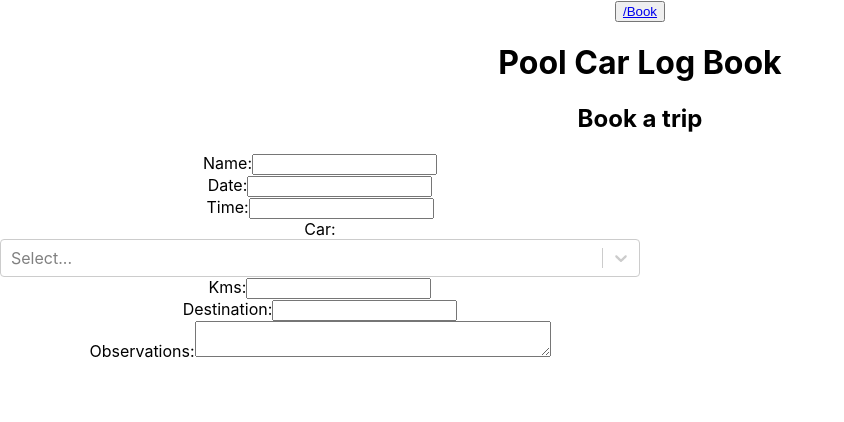
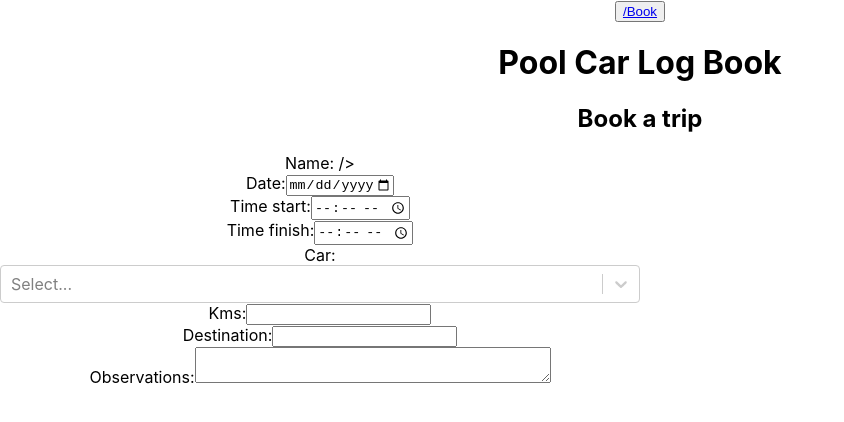
Before and after one commit to inesqtr/PoolCarLogbook-Volkswagen, a React (Create React App) app in the folder front/: page /book in a window 1280 px wide. Shown: the top 422 px of the page, without its empty margins (0-844 px from the left). Built offline with nearby package versions, Linux system fonts and the light colour scheme; no server answers.

Commit message:
set input type date/time, fix showing date format

```diff
--- a/front/package.json
+++ b/front/package.json
@@ -8,8 +8,10 @@
     "@testing-library/user-event": "^7.1.2",
     "dotenv": "^8.2.0",
     "eslint": "^6.8.0",
+    "moment": "^2.24.0",
     "react": "^16.12.0",
     "react-dom": "^16.12.0",
+    "react-moment": "^0.9.7",
     "react-router-dom": "^5.1.2",
     "react-scripts": "3.3.1",
     "react-select": "^3.0.8"
--- a/front/src/Form/Form.js
+++ b/front/src/Form/Form.js
@@ -9,8 +9,6 @@ const Form = () => (
     <div>
       <label className="form">
             Name:
-      <input
-        type="text"
           />
       </label>
     </div>
@@ -19,16 +17,35 @@ const Form = () => (
       <label className="form">
             Date:
         <input
-        type="text"
+          type="date"
+          name="date"
+          min="2010-01-01"
+          max="2049-12-31"
+          pattern="\d{4}-\d{2}-\d{2}" // unsuported browsers fallback
+          required
           />
       </label>
     </div>
 
     <div>
       <label>
-          Time:
+            Time start:
         <input
-        type="text"
+          type="time"
+          name="time_start"
+          pattern="[0-9]{2}:[0-9]{2}" // unsuported browsers fallback
+          required
+          />
+      </label>
+    </div>
+    <div>
+      <label>
+            Time finish:
+        <input
+          type="time"
+          name="time_finish"
+          pattern="[0-9]{2}:[0-9]{2}"
+          required
           />
       </label>
     </div>
--- a/front/src/Trip/Trip.js
+++ b/front/src/Trip/Trip.js
@@ -1,13 +1,18 @@
 import React from 'react';
 import { Link } from 'react-router-dom';
+import Moment from 'react-moment';
 
 const Trip = ({ trip }) => {
     const buttonText = trip.is_finished ? 'See More' : 'Edit'
-
+    console.log(trip)
     return (
         <tbody>
             <tr>
-                <td>{trip.date}</td>
+                <td>
+                    <Moment format="YYYY/MM/DD">
+                        {trip.date}
+                    </Moment>
+                </td>
                 <td>{trip.time_start}</td>
                 <td>{trip.driver}</td>
                 <td>{trip.location_destination}</td>
```
Also changed, not shown: 2 other files (tests, documents, lock files or other folders). Lines whose indentation alone changed are shown as unchanged.
